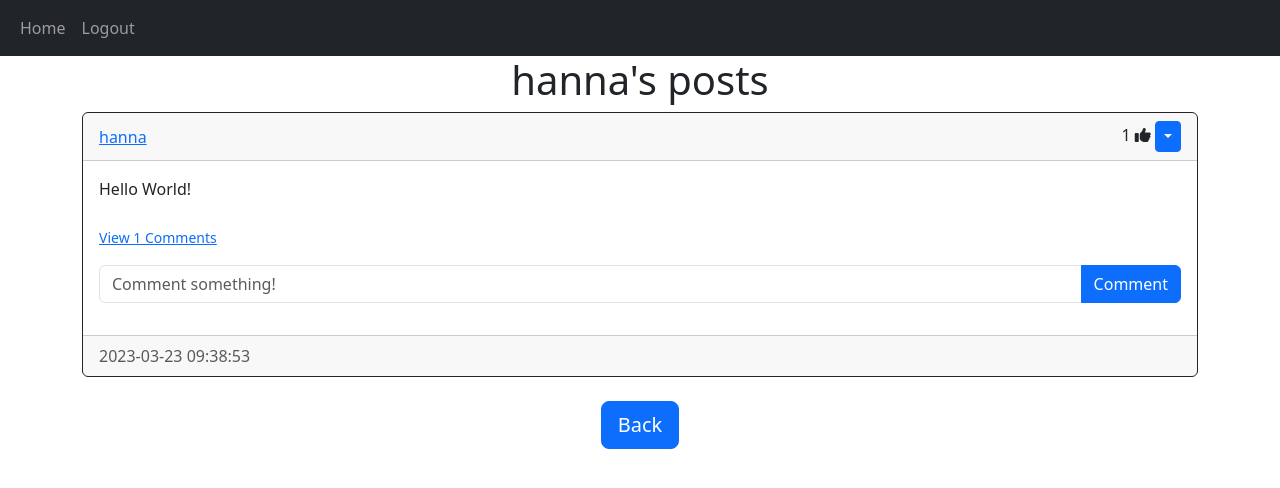
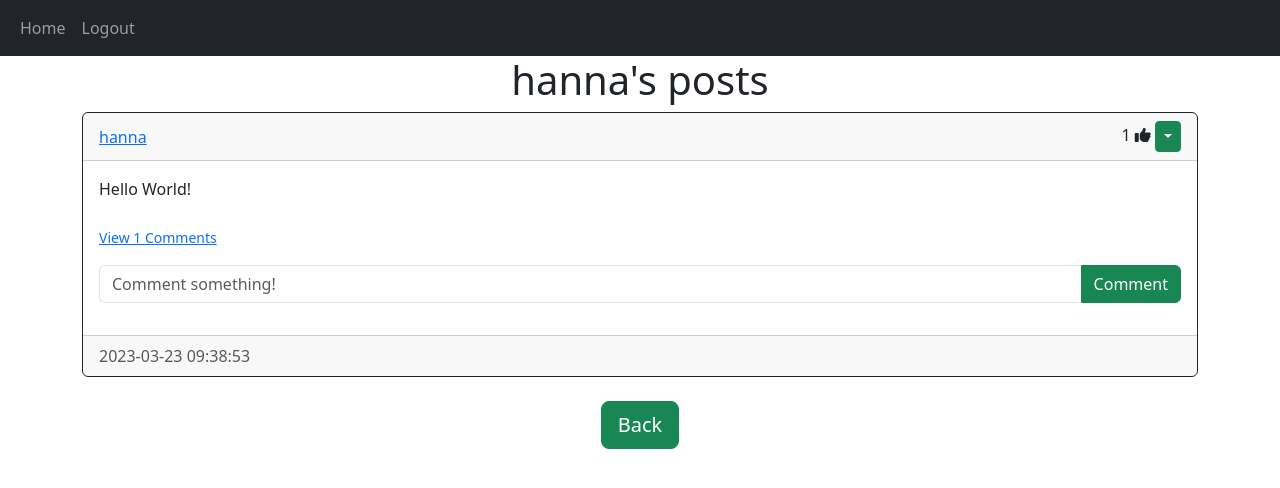
Before and after one commit to Johanneshilmer/Flask-blog, a Flask app: a page that uses website/templates/posts.html in a window 1280 px wide. Shown: the top 488 px of the page. Run offline with Flask 3, Linux system fonts and the light colour scheme; a user stored in the database is signed in; some libraries are stand-ins or nearby versions.

Commit message:
color change.

```diff
--- a/website/templates/create_post.html
+++ b/website/templates/create_post.html
@@ -7,7 +7,7 @@
     <textarea name="text" id="text" class="form-control"></textarea>
     <br>
     <div align="center">
-        <button type="submit" class="btn btn-lg btn-primary">Post</button>
+        <button type="submit" class="btn btn-lg btn-success">Post</button>
     </div>
 </form>
 <br>
--- a/website/templates/login.html
+++ b/website/templates/login.html
@@ -13,7 +13,7 @@
         <input type="password" id="password" name="password" class="form-control" placeholder="Enter Password"/>
         <br>
         <div align="center">
-            <button class="btn btn-primary" type="submit">Login</button>
+            <button class="btn btn-success" type="submit">Login</button>
         </div>
     </div>
 </form>
--- a/website/templates/posts.html
+++ b/website/templates/posts.html
@@ -3,6 +3,6 @@
 {% block header %} {{username}}'s posts {% endblock %}
 {% block footer %}
 <div align="center">
-    <a href="/home"><button type="button" class="btn btn-primary btn-lg">Back</button></a>
+    <a href="/home"><button type="button" class="btn btn-success btn-lg">Back</button></a>
 </div>
 {% endblock %}
--- a/website/templates/posts_div.html
+++ b/website/templates/posts_div.html
@@ -16,7 +16,7 @@
             {% endif %}
             {% if user.id == post.author %}
           <div class="btn-group">
-            <button type="button" class="btn btn-sm btn-primary dropdown-toggle" data-bs-toggle="dropdown"></button>
+            <button type="button" class="btn btn-sm btn-success dropdown-toggle" data-bs-toggle="dropdown"></button>
             <ul class="dropdown-menu">
               <li>
                 <a href="/delete-post/{{post.id}}" class="dropdown-item">Delete</a>
@@ -41,7 +41,7 @@
                     <small class="text-muted"> {{comment.date_created}}</small>
                     {% if user.id == comment.author or user.id == post.author %}
                     <div class="btn-group">
-                      <button type="button" class="btn btn-sm btn-primary dropdown-toggle" data-bs-toggle="dropdown"></button>
+                      <button type="button" class="btn btn-sm btn-success dropdown-toggle" data-bs-toggle="dropdown"></button>
                       <ul class="dropdown-menu">
                         <li>
                           <a href="/delete-comment/{{comment.id}}" class="dropdown-item">Delete</a>
@@ -66,7 +66,7 @@
           </p>
           <form class="input-group mb-3" method="POST" action="/create-comment/{{post.id}}">
             <input type="text" id="text" name="text" class="form-control" placeholder="Comment something!"/>
-            <button type="submit" class="btn btn-primary">Comment</button>
+            <button type="submit" class="btn btn-success">Comment</button>
           </form>
         </div>
         <div class="card-footer text-muted">{{post.date_created}}</div>
@@ -75,6 +75,6 @@
     </div>
     {% block footer %}
     <div align="center">
-      <a href="/create-post"><button type="button" class="btn btn-primary btn-lg">Create a Post</button></a>
+      <a href="/create-post"><button type="button" class="btn btn-success btn-lg">Create a Post</button></a>
     </div>
     {% endblock %} {% endblock %}
--- a/website/templates/signup.html
+++ b/website/templates/signup.html
@@ -17,7 +17,7 @@
         <input type="password" id="password2" name="password2" class="form-control" placeholder="Enter Password Agen"/>
         <br>
         <div align="center">
-            <button class="btn btn-primary" type="submit">Sign Up</button>
+            <button class="btn btn-success" type="submit">Sign Up</button>
         </div>
     </div>
 </form>
```
